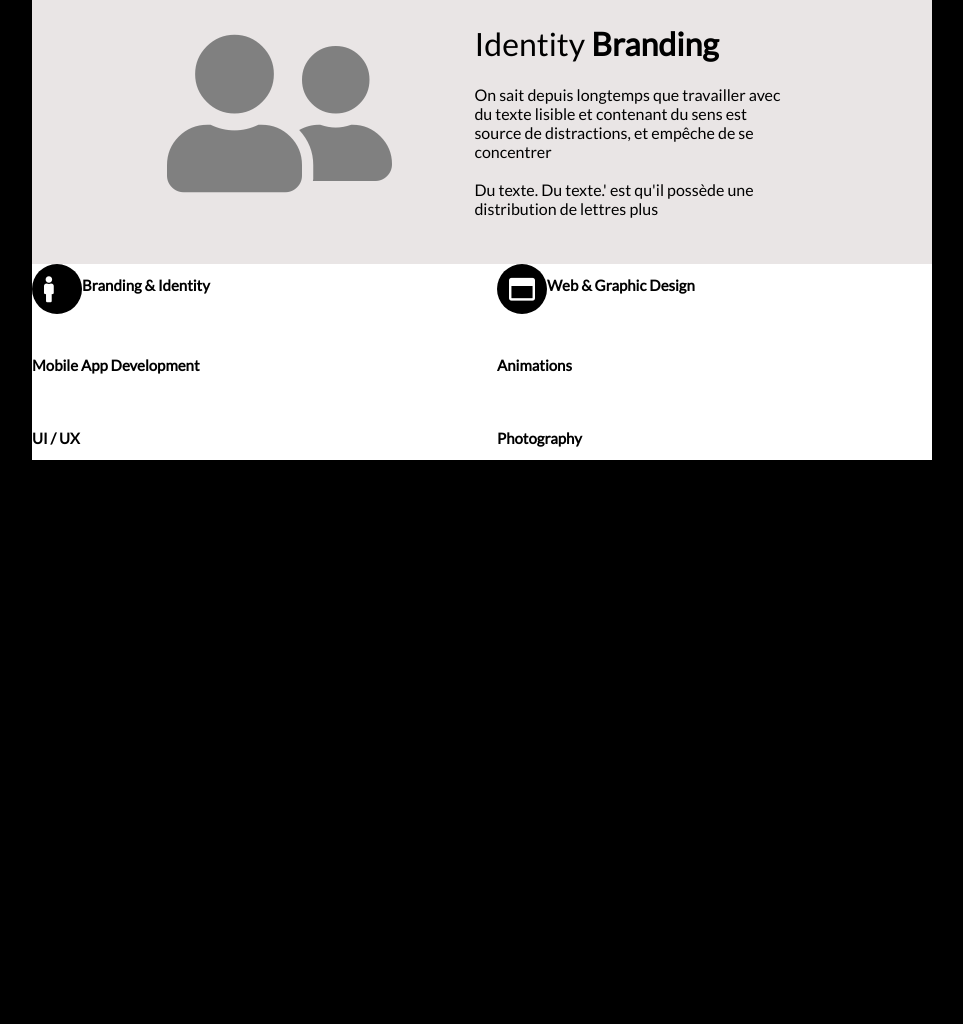
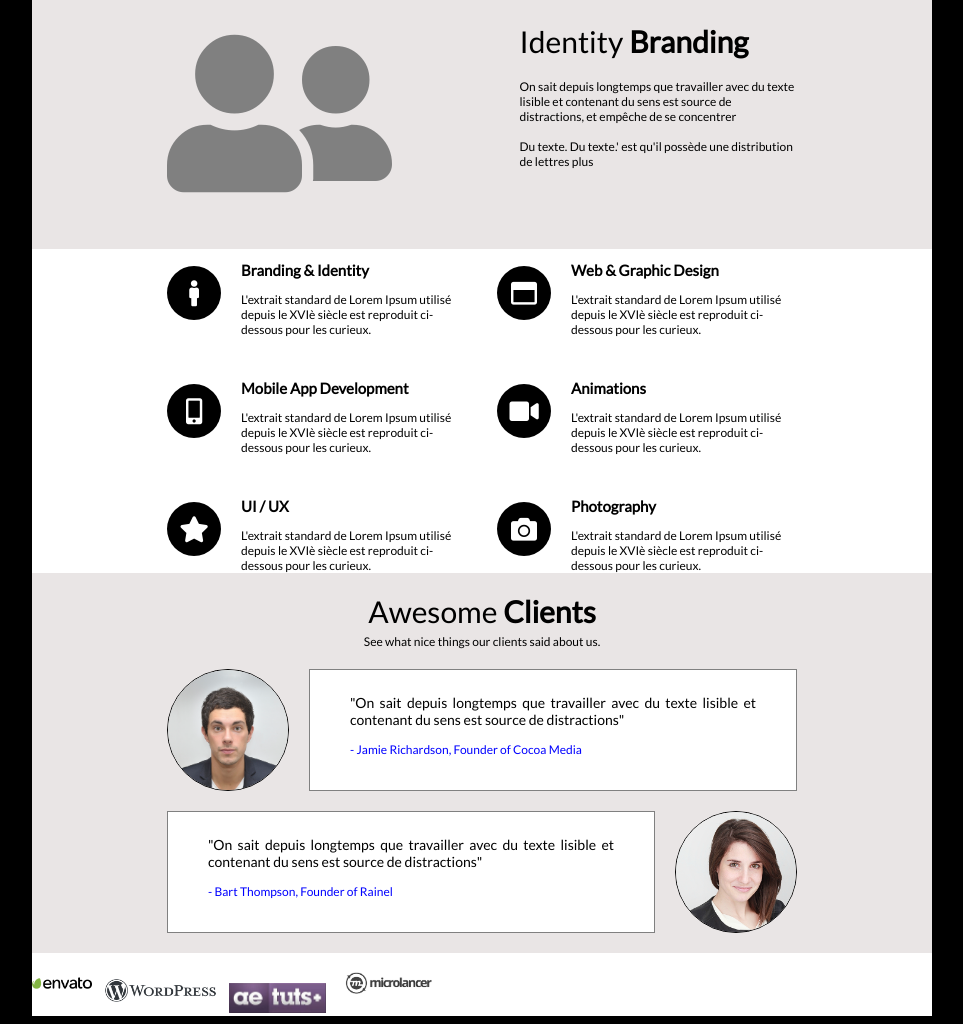
Before and after one commit to mthib/html_activite4, a plain HTML site: page index.html in a window 1280 px wide. Shown: the part 761-1785 px from the top of the page, without its empty margins (158-1121 px from the left). Before the commit the page ends 1229 px from the top, so only its background shows below. Drawn offline with Linux system fonts and the light colour scheme.

Commit message:
06/12/18

```diff
--- a/index.html
+++ b/index.html
@@ -48,13 +48,35 @@
 </div>
 <div class="div4">
 	<div class="grid-container">
-	  <div class="grid-item"><span class="gridSpanIcon"><i class="fas fa-male gridIcon"></i></span><h2>Branding & Identity</h2></div>
-	  <div class="grid-item"><span class="gridSpanIcon"><i class="far fa-window-maximize gridIcon"></i></span><h2>Web & Graphic Design</h2></div>
-	  <div class="grid-item"><h2>Mobile App Development</h2></div>
-	  <div class="grid-item"><h2>Animations</h2></div>
-	  <div class="grid-item"><h2>UI / UX</h2></div>
-	  <div class="grid-item"><h2>Photography</h2></div>
+	  <div class="grid-item"><span><i class="fas fa-male gridIcon"></i></span><span><h2>Branding & Identity</h2>L'extrait standard de Lorem Ipsum utilisé depuis le XVIè siècle est reproduit ci-dessous pour les curieux.</span></div>
+	  <div class="grid-item"><span><i class="far fa-window-maximize gridIcon"></i></span><span><h2>Web & Graphic Design</h2>L'extrait standard de Lorem Ipsum utilisé depuis le XVIè siècle est reproduit ci-dessous pour les curieux.</span></div>
+	  <div class="grid-item"><span><i class="fas fa-mobile-alt gridIcon"></i></span><span><h2>Mobile App Development</h2>L'extrait standard de Lorem Ipsum utilisé depuis le XVIè siècle est reproduit ci-dessous pour les curieux.</span></div>
+	  <div class="grid-item"><span><i class="fas fa-video gridIcon"></i></span><span><h2>Animations</h2>L'extrait standard de Lorem Ipsum utilisé depuis le XVIè siècle est reproduit ci-dessous pour les curieux.</span></div>
+	  <div class="grid-item"><span><i class="fas fa-star gridIcon"></i></span><span><h2>UI / UX</h2>L'extrait standard de Lorem Ipsum utilisé depuis le XVIè siècle est reproduit ci-dessous pour les curieux.</span></div>
+	  <div class="grid-item"><span><i class="fas fa-camera gridIcon"></i></span><span><h2>Photography</h2>L'extrait standard de Lorem Ipsum utilisé depuis le XVIè siècle est reproduit ci-dessous pour les curieux.</span></div>
 	</div>
+</div>
+<div class="div5">
+	<div class="titreDiv5"><h1>Awesome <b>Clients</b></h1>See what nice things our clients said about us.
+	</div>
+	<div class="commentaire">
+		<img src="photo1.jpg" class="photoCommentaire"/>
+		<div class="texteCommentaire"><p class="contenuCommentaire">"On sait depuis longtemps que travailler avec du texte 	lisible et contenant du sens est source de distractions"</p>
+		<p class="auteurCommentaire">- Jamie Richardson, Founder of Cocoa Media</p>
+		</div>
+	</div>
+	<div class="commentaire">
+		<div class="texteCommentaire"><p class="contenuCommentaire">"On sait depuis longtemps que travailler avec du texte 	lisible et contenant du sens est source de distractions"</p>
+		<p class="auteurCommentaire">- Bart Thompson, Founder of Rainel</p>
+		</div>
+		<img src="photo2.png" class="photoCommentaire2"/>
+	</div>
+</div>
+<div class="div6">
+	<img src="logo_envato.png" height="60px"/>
+	<img src="logo_wordpress.png" height="45px"/>
+	<img src="logo_tuts.png" height="30px"/>
+	<img src="logo_microlancer2.png" height="60px"/>
 </div>
 </body>
 </html>
--- a/style.css
+++ b/style.css
@@ -1,6 +1,7 @@
 body {
 	font-family: Lato;
 	background-color:black;
+	font-size:12px;
 }
 
 .div1 {
@@ -80,6 +81,7 @@ body {
 
 .div2 h1 {
 	font-weight: normal;
+	font-size:30px;
 }
 
 .div3 {
@@ -97,6 +99,7 @@ body {
 }
 .div3 h1 {
 	font-weight: normal;
+	font-size:30px;
 }
 .div3 .spanIconUser{
 	font-size: 180px;
@@ -118,25 +121,103 @@ body {
 	display: grid;
 	grid-gap: 30px;
 	grid-template-columns: repeat(2, 1fr);
+	margin:0px 15% 0px 15%;
 }
 
 .div4 .grid-item {
 	display: flex;
+	 align-items: center;
 }
 
 .div4 .grid-container h2{
 	font-size:15px;
 }
-.div4 .gridSpanIcon {
-	background-color:black;
+
+
+.div4 .gridIcon {
+		background-color:black;
 	font-size:26px;
-	width:50px;
-	height:50px;
+
 	color:white;
 	border-radius: 50%;
+	text-align:center;
+	margin-right:20px;
+	padding:12px;
+	width:30px;
+	height:30px;
+	line-height: 30px;
+}
+
+.div5 {
+	background-color:#E9E5E5;
+	margin-left: auto;
+	margin-right: auto;
+	max-width:900px;
+	width:100%;
+	display:flex;
+	flex-wrap: wrap;
+}
+
+.div5 h1 {
+	font-weight: normal;
+	font-size:30px;
+	margin-bottom:5px;
+}
+
+.div5 .titreDiv5 {
+	margin-left:50%;
+	transform: translateX(-50%);
+	text-align:center;
+	margin-bottom:20px;
+}
+
+.div5 .commentaire{
+	display:flex;
+	margin:0px 15% 20px 15%;
+	vertical-align:center;
 
 }
-.div4 .gridIcon {
-	margin:12px 12px;
+
+.div5 .photoCommentaire {
+	border-radius:50%;
+	border:1px solid black;
+	width: 120px;
+	height: 120px;
+	margin-right:20px;
+}
+
+.div5 .photoCommentaire2 {
+	border-radius:50%;
+	border:1px solid black;
+	width: 120px;
+	height: 120px;
+	margin-left:20px;
+}
+
+.div5 .texteCommentaire {
+	border:1px solid grey;
+	background-color:white;
+	padding:10px 40px;
+	display:table;
+}
+.div5 .auteurCommentaire {
+	color:blue;
+}
+.div5 .contenuCommentaire {
+	font-size:14px;
+	text-align: justify;
+    text-justify: inter-word;
+}
+
+.div6 {
+	background-color:white;
+	margin-left: auto;
+	margin-right: auto;
+	max-width:900px;
+	width:100%;
+}
+
+.div6 img{
+
 
 }
```
Also changed, not shown: logo_envato.png (added), logo_microlancer.png (added), logo_microlancer2.png (added), logo_tuts.jpg (added), logo_tuts.png (added), logo_wordpress.png (added), photo1.jpg (added), photo2.png (added), photo3.png (added).
